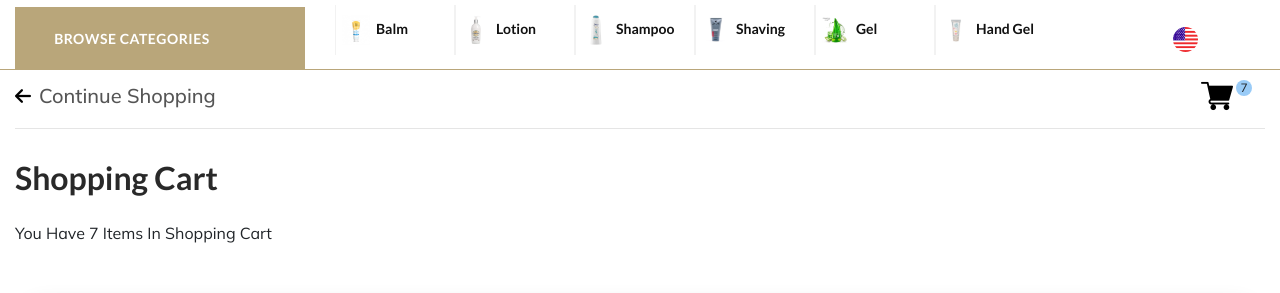
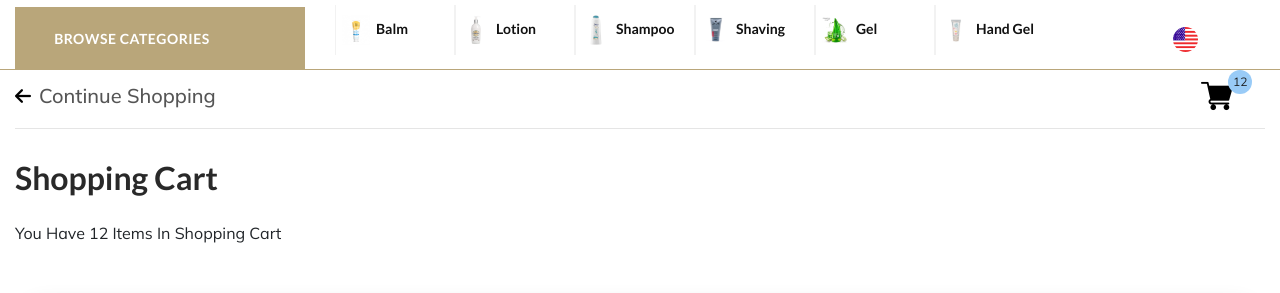
Before and after one commit to Ifratbinte/skin-care-react, a React (Create React App) app: page /cart in a window 1280 px wide. Shown: the part 133-426 px from the top of the page. Built offline with nearby package versions, Linux system fonts and the light colour scheme; a web font is replaced by a local one.

Commit message:
increment item in cart icon

```diff
--- a/src/pages/component/cart.jsx
+++ b/src/pages/component/cart.jsx
@@ -1,4 +1,4 @@
-import React, {createContext, useReducer} from 'react'
+import React, {createContext, useReducer, useEffect} from 'react'
 import './cart/cart.css'
 import Product from './product/product'
 import ContextCart from './cart/contextCart';
@@ -40,21 +40,21 @@
         })
     }
 
-      // decrement item
-      const decrement = (id) => {
+    // decrement item
+    const decrement = (id) => {
         return dispatch({
             type: "DECREMENT",
             payload: id,
         })
     }
 
-    // //will use the useEffect to update the data
-    // useEffect(() => {
-    //   dispatch({
-    //       type: "GET_TOTAL"
-    //     });
-    //     console.log("hello");
-    // }, [state.item]);
+    //will use the useEffect to update the data
+    useEffect(() => {
+      dispatch({
+          type: "GET_TOTAL"
+        });
+        console.log("hello");
+    }, [state.item]);
 
 
     return (
--- a/src/pages/component/cart/cart.css
+++ b/src/pages/component/cart/cart.css
@@ -55,10 +55,10 @@
 
 .cart-icon p {
   position: absolute;
-  width: 1rem;
-  height: 1rem;
+  width: 1.5rem;
+  height: 1.5rem;
   right: -1.2rem;
-  top: 0;
+  top: -10px;
   border-radius: 50%;
   background: #99cbf7;
   color: #fff;
--- a/src/pages/component/cart/cartItems.jsx
+++ b/src/pages/component/cart/cartItems.jsx
@@ -1,6 +1,5 @@
 import React, { useContext } from 'react'
 import { CartContext } from '../cart';
-// import IncrementDecrement from '../cart/incrementDecrement';
 
 const CartItems = ({id, image, title, desc, currentPrice, amount }) => {
 
@@ -17,13 +16,11 @@
                     <p>{desc}</p>
                 </div>
                 <div className="cart-product-qunty cart-details-qunty">
-
                     <ul>
                         <li className="entry value-minus"><i className="fa fa-minus" onClick={ () => decrement(id)}></i></li>
                         <li className="value-entry"><input type="text" placeholder={amount} maxLength={3} size={3}/></li>
                         <li className="entry value-plus active"><i className="fa fa-plus" onClick={ () => increment(id)}></i></li>
                     </ul>
-                    {/* <IncrementDecrement/> */}
                 </div>
 
                 <div className="price">
--- a/src/pages/component/cart/contextCart.jsx
+++ b/src/pages/component/cart/contextCart.jsx
@@ -5,7 +5,7 @@
 
 const ContextCart = () => {
 
-    const {item, clearCart} = useContext(CartContext);
+    const {item, clearCart,totalItem} = useContext(CartContext);
 
     if(item.length === 0){
         return(
@@ -19,14 +19,14 @@
                             </div>
                             <div className="cart-icon">
                                 <img src="./assets/img/icons/cart.png" alt="" />
-                                <p>0</p>
+                                <p>{totalItem}</p>
                             </div>
                         </div>
                         <hr />
 
                         <section className="main-cart-section section-gap">
                             <h3 className='mb-4'>Shopping Cart</h3>
-                            <p className="total-items">You have <span className="ttal-items-count">0</span> items in shopping cart</p>
+                            <p className="total-items">You have <span className="ttal-items-count">{totalItem}</span> items in shopping cart</p>
                             <div className="cart-items">
                                 <div className="cart-items-container">
                                     <Scrollbars>
@@ -64,14 +64,14 @@
                     </div>
                     <div className="cart-icon">
                         <img src="./assets/img/icons/cart.png" alt="" />
-                        <p>7</p>
+                        <p>{totalItem}</p>
                     </div>
                 </div>
                 <hr />
 
                 <section className="main-cart-section section-gap">
                     <h3 className='mb-4'>Shopping Cart</h3>
-                    <p className="total-items">You have <span className="ttal-items-count">7</span> items in shopping cart</p>
+                    <p className="total-items">You have <span className="ttal-items-count">{totalItem}</span> items in shopping cart</p>
                     <div className="cart-items">
                         <div className="cart-items-container">
                             <Scrollbars>
--- a/src/pages/component/cart/reducer.jsx
+++ b/src/pages/component/cart/reducer.jsx
@@ -35,15 +35,18 @@
         return {...state, item: updatedCart}
     }
 
-    // if(action.type === "GET_TOTAL"){ //accummlator store data in one place
-    //     let { totalItem } = state.item.reduce((accummlator, currentVal) => {
-    //         let {amount} = currentVal;
-    //         accummlator.totalItem += amount;
-    //         return accummlator
-    //     }, {
-    //         totalItem: 0
-    //     });
-    //     return { ...state, totalItem };
-    // }
+    if(action.type === "GET_TOTAL"){
+        let {totalItem} = state.item.reduce(
+            (accum, currentVal) => {
+                let{amount} = currentVal;
+                accum.totalItem += amount;
+                return accum;
+            },
+            {
+                totalItem: 0,
+            }
+        );
+        return {...state, totalItem};
+    }
     return state;
 };
```
